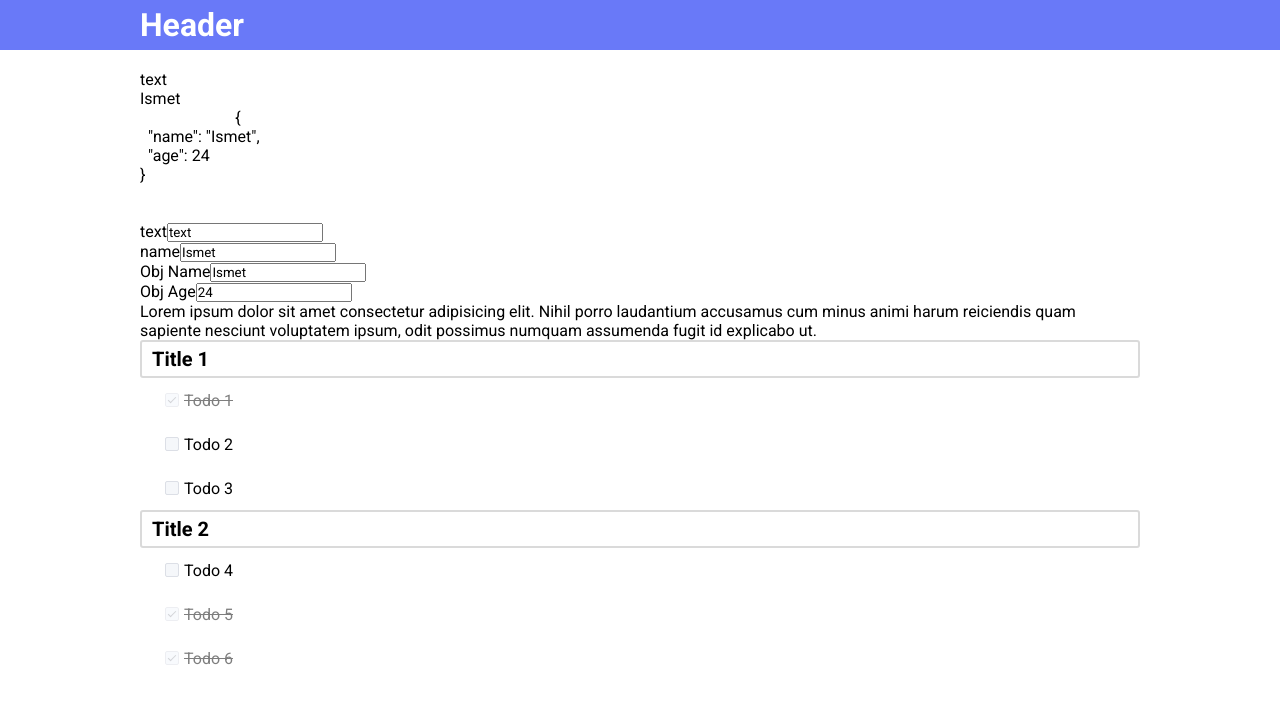
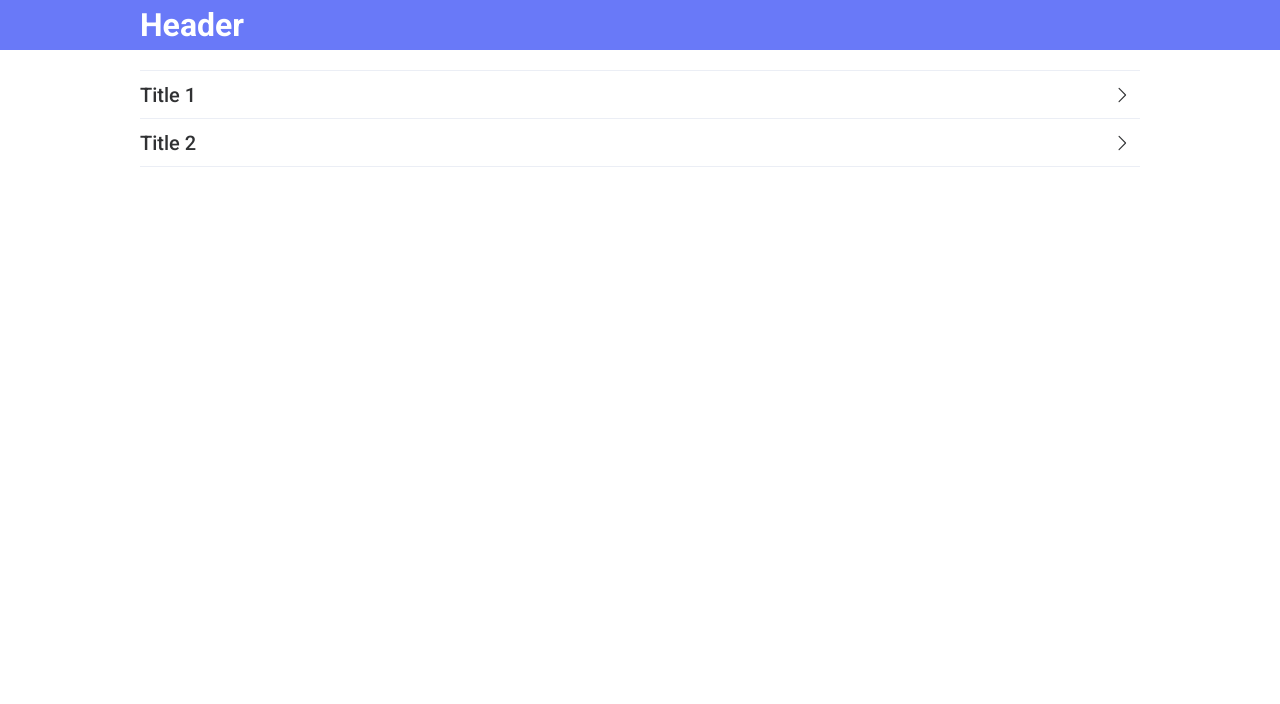
Before and after one commit to LerroG/todo, a Vue app: page / in a window 1280 px wide. Shown: the top 704 px of the page. Built offline with nearby package versions, Linux system fonts and the light colour scheme.

Commit message:
add accordion

```diff
--- a/src/components/NoteItem.vue
+++ /dev/null
@@ -1,41 +0,0 @@
-<script setup lang="ts">
-	import TodoList from './TodoList.vue';
-	import type { INote } from '@/stores/note';
-
-	interface Note {
-		note?: INote;
-	}
-	defineProps<Note>();
-</script>
-
-<template>
-	<div>
-		<div class="note-title">
-			<strong>{{ note?.title }}</strong>
-		</div>
-		<ul class="note-body">
-			<TodoList
-				v-for="todo of note?.todos"
-				:key="todo.id"
-        :oneTodo="todo"
-        class="todo-item"
-			/>
-		</ul>
-	</div>
-</template>
-
-<style scoped>
-	.note-title {
-		padding: 5px 10px;
-		font-size: 20px;
-		border-radius: 3px;
-		border: 2px solid #dadada;
-	}
-
-
-  .todo-item {
-    display: flex;
-    align-items: center;
-    padding: 6px 25px;
-	}
-</style>
--- a/src/components/NoteList.vue
+++ b/src/components/NoteList.vue
@@ -1,5 +1,5 @@
 <script setup lang="ts">
-	import NoteItem from './NoteItem.vue';
+	import TodoList from './TodoList.vue';
 	import { useNoteStore } from '@/stores/note';
 
 	const noteStore = useNoteStore();
@@ -7,12 +7,38 @@
 
 <template>
 	<div>
-		<NoteItem
-			v-for="note of noteStore.notes"
-			:key="note.id"
-      :note="note"
-		/>
+		<el-collapse>
+			<el-collapse-item
+				v-for="note of noteStore.notes"
+				:key="note.id"
+				:name="note.id"
+				class="accordion-header"
+			>
+				<template #title>
+					{{ note.title }}
+				</template>
+				<div>
+					<ul>
+						<TodoList
+							v-for="todo of note?.todos"
+							:key="todo.id"
+							:oneTodo="todo"
+							class="todo-item"
+						/>
+					</ul>
+				</div>
+			</el-collapse-item>
+		</el-collapse>
 	</div>
 </template>
 
-<style scoped></style>
+<style scoped>
+	.accordion-header :deep(.el-collapse-item__header) {
+		font-size: 20px;
+	}
+	.todo-item {
+		display: flex;
+		align-items: center;
+		padding: 6px 20px;
+	}
+</style>
--- a/src/components/RefTest.vue
+++ /dev/null
@@ -1,103 +0,0 @@
-<script lang="ts" setup>
-	import { ref, reactive } from 'vue';
-
-	const props = defineProps<{
-		text: string;
-		modelValue: string;
-		user: {
-			name: string;
-			age: number;
-		};
-
-
-	}>();
-
-	const emit = defineEmits<{
-		'update:text': [v: string];
-		'update:modelValue': [v: string];
-		'update:user': [
-			v: {
-				name: string;
-				age: number;
-			}
-		];
-	}>();
-
-	const input = ref(props.text);
-	const input2 = ref(props.modelValue);
-	const obj = ref({ ...props.user });
-
-	const person = ref({
-		name: 'Ismet',
-		age: 24,
-	});
-
-	const person2 = reactive({
-		name: 'Ruslan',
-		age: 23,
-	});
-
-	const changePerson = () => {
-		person.value.name = 'marat';
-	};
-
-	const changePerson2 = () => {
-		person2.name = 'marat';
-	};
-
-	const upadateObj = () => {
-		emit('update:user', obj.value);
-	};
-</script>
-
-<template>
-	<div>
-		<div>
-			<label for="">text</label>
-			<input
-				type="text"
-				name=""
-				id=""
-				v-model="input"
-				@input="emit('update:text', input)"
-			/>
-		</div>
-
-		<div>
-			<label for="">name</label>
-			<input
-				type="text"
-				name=""
-				id=""
-				v-model="input2"
-				@input="emit('update:modelValue', input2)"
-			/>
-		</div>
-
-		<div>
-			<div>
-				<label for=""> Obj Name</label>
-				<input
-					type="text"
-					name=""
-					id=""
-					v-model="obj.name"
-					@input="upadateObj"
-				/>
-			</div>
-			<div>
-				<label for=""> Obj Age</label>
-				<input
-					type="number"
-					name=""
-					id=""
-					v-model="obj.age"
-					@input="upadateObj"
-				/>
-			</div>
-		</div>
-		Lorem ipsum dolor sit amet consectetur adipisicing elit. Nihil porro
-		laudantium accusamus cum minus animi harum reiciendis quam sapiente nesciunt
-		voluptatem ipsum, odit possimus numquam assumenda fugit id explicabo ut.
-	</div>
-</template>
--- a/src/views/HomeView.vue
+++ b/src/views/HomeView.vue
@@ -1,33 +1,9 @@
 <script setup lang="ts">
 	import NoteList from '@/components/NoteList.vue';
-	import RefTest from '@/components/RefTest.vue';
-	import { ref } from 'vue';
-	const text = ref('text');
-	const name = ref('Ismet');
-
-	const person = ref({
-		name: 'Ismet',
-		age: 24,
-	});
-
-	const log = console.log;
 </script>
 
 <template>
 	<div class="note-list">
-		<pre>{{ text }}</pre>
-		<pre>{{ name }}</pre>
-
-		<pre>
-			{{ person }}
-
-		</pre
-		>
-		<RefTest
-			v-model:text="text"
-			v-model="name"
-			v-model:user="person"
-		/>
 		<NoteList />
 	</div>
 </template>
```
